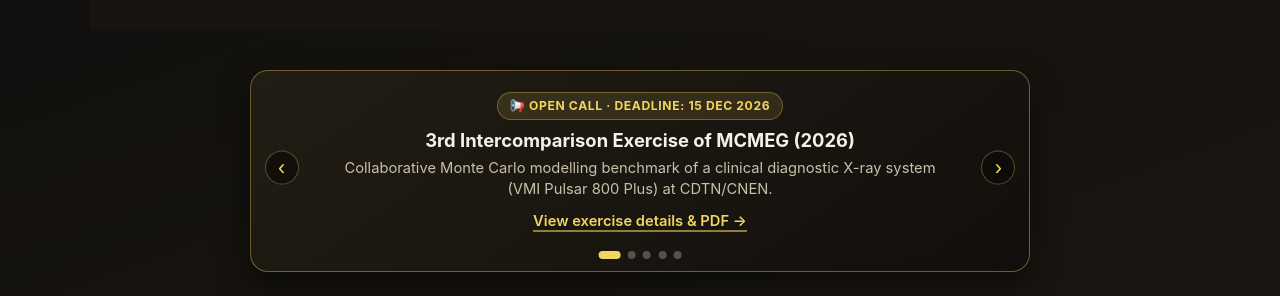
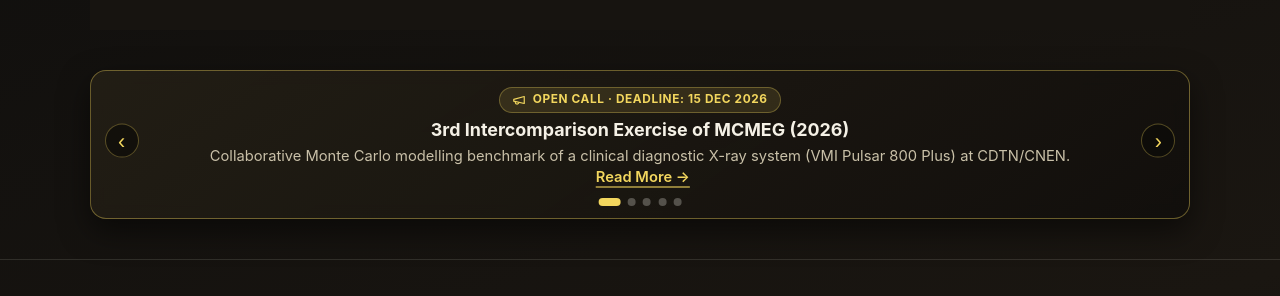
Before and after one commit to mcmegUFMG/website, a plain HTML site: page index.html in a window 1280 px wide. Shown: the part 504-800 px from the top of the page. Drawn offline with Linux system fonts and the light colour scheme.

Commit message:
Align News carousel width with hero, use yellow monochrome SVG icons, and place Read More links inline

```diff
--- a/assets/styles.css
+++ b/assets/styles.css
@@ -376,20 +376,20 @@ header::before {
 }
 
 .news-carousel {
-  max-width: 780px;
-  margin: 0 auto 2.75rem;
+  max-width: 1100px;
+  margin: 0 auto 2.5rem;
   position: relative;
   background: linear-gradient(145deg, rgba(36, 31, 22, 0.88) 0%, rgba(17, 15, 12, 0.92) 100%);
   border: 1px solid rgba(242, 214, 94, 0.38);
-  border-radius: 18px;
-  padding: 1.35rem 3.5rem 2.35rem;
+  border-radius: 16px;
+  padding: 1rem 3.5rem 1.85rem;
   text-align: center;
   backdrop-filter: blur(8px);
   box-shadow: 0 12px 30px rgba(0, 0, 0, 0.5);
 }
 
 .news-slides {
-  min-height: 118px;
+  min-height: 76px;
   display: flex;
   align-items: center;
   justify-content: center;
@@ -399,7 +399,7 @@ header::before {
   display: none;
   flex-direction: column;
   align-items: center;
-  gap: 0.35rem;
+  gap: 0.25rem;
   width: 100%;
   animation: newsFadeIn 0.3s ease;
 }
@@ -420,8 +420,10 @@ header::before {
 }
 
 .news-tag {
-  display: inline-block;
-  font-size: 0.76rem;
+  display: inline-flex;
+  align-items: center;
+  gap: 0.4rem;
+  font-size: 0.74rem;
   font-weight: 700;
   letter-spacing: 0.05em;
   text-transform: uppercase;
@@ -429,32 +431,40 @@ header::before {
   background: rgba(242, 214, 94, 0.12);
   border: 1px solid rgba(242, 214, 94, 0.3);
   border-radius: 999px;
-  padding: 0.18rem 0.75rem;
-  margin-bottom: 0.15rem;
+  padding: 0.15rem 0.75rem;
+  margin-bottom: 0.1rem;
+}
+
+.news-tag-icon {
+  width: 14px;
+  height: 14px;
+  color: var(--accent);
+  flex-shrink: 0;
 }
 
 .news-title {
   margin: 0;
-  font-size: 1.15rem;
+  font-size: 1.12rem;
   font-weight: 700;
   color: var(--text);
-  line-height: 1.35;
+  line-height: 1.3;
 }
 
 .news-desc {
   margin: 0;
   font-size: 0.92rem;
   color: var(--muted);
-  max-width: 600px;
+  max-width: 900px;
   line-height: 1.45;
 }
 
 .news-link {
-  display: inline-block;
-  margin-top: 0.2rem;
+  display: inline;
+  margin-left: 0.35rem;
   font-size: 0.92rem;
   font-weight: 600;
   color: var(--accent);
+  white-space: nowrap;
 }
 
 .news-arrow {
--- a/index.html
+++ b/index.html
@@ -90,48 +90,82 @@
 
         <div class="news-slides" aria-live="polite">
           <article class="news-slide active" data-slide="0">
-            <span class="news-tag">📢 Open Call · Deadline: 15 Dec 2026</span>
+            <span class="news-tag">
+              <svg class="news-tag-icon" viewBox="0 0 24 24" fill="none" stroke="currentColor" stroke-width="2" stroke-linecap="round" stroke-linejoin="round" aria-hidden="true">
+                <path d="M3 11l18-5v12L3 14v-3z"></path>
+                <path d="M11.6 16.8a3 3 0 1 1-5.8-1.6"></path>
+              </svg>
+              Open Call · Deadline: 15 Dec 2026
+            </span>
             <h3 class="news-title">3rd Intercomparison Exercise of MCMEG (2026)</h3>
             <p class="news-desc">
               Collaborative Monte Carlo modelling benchmark of a clinical diagnostic X-ray system (VMI Pulsar 800 Plus) at CDTN/CNEN.
+              <a class="news-link" href="project-intercomparison.html">Read More →</a>
             </p>
-            <a class="news-link" href="project-intercomparison.html">View exercise details &amp; PDF →</a>
           </article>
 
           <article class="news-slide" data-slide="1">
-            <span class="news-tag">🌐 Approved Project · MCTI/CNPq Call Nº 02/2026</span>
+            <span class="news-tag">
+              <svg class="news-tag-icon" viewBox="0 0 24 24" fill="none" stroke="currentColor" stroke-width="2" stroke-linecap="round" stroke-linejoin="round" aria-hidden="true">
+                <circle cx="12" cy="12" r="10"></circle>
+                <line x1="2" y1="12" x2="22" y2="12"></line>
+                <path d="M12 2a15.3 15.3 0 0 1 4 10 15.3 15.3 0 0 1-4 10 15.3 15.3 0 0 1-4-10 15.3 15.3 0 0 1 4-10z"></path>
+              </svg>
+              Approved Project · MCTI/CNPq Call Nº 02/2026
+            </span>
             <h3 class="news-title">TBI Latin American Network Approved in CNPq "Pepe Mujica" Call</h3>
             <p class="news-desc">
               Multinational research network (Argentina, Brazil, Chile, Mexico, and Peru) for Monte Carlo dosimetry, AI, and 3D phantoms in Total Body Irradiation (TBI).
+              <a class="news-link" href="project-tbi.html">Read More →</a>
             </p>
-            <a class="news-link" href="project-tbi.html">Explore the TBI Network project →</a>
           </article>
 
           <article class="news-slide" data-slide="2">
-            <span class="news-tag">📰 Press Feature · Instituto Mário Penna &amp; MCMEG</span>
+            <span class="news-tag">
+              <svg class="news-tag-icon" viewBox="0 0 24 24" fill="none" stroke="currentColor" stroke-width="2" stroke-linecap="round" stroke-linejoin="round" aria-hidden="true">
+                <path d="M4 22h16a2 2 0 0 0 2-2V4a2 2 0 0 0-2-2H8a2 2 0 0 0-2 2v16a2 2 0 0 1-2 2Zm0 0a2 2 0 0 1-2-2v-9c0-1.1.9-2 2-2h2"></path>
+                <path d="M18 14h-8"></path>
+                <path d="M15 18h-5"></path>
+                <path d="M10 6h8v4h-8V6Z"></path>
+              </svg>
+              Press Feature · Instituto Mário Penna &amp; MCMEG
+            </span>
             <h3 class="news-title">Scientific Advance: AI &amp; Personalized Medicine in Ovarian Cancer</h3>
             <p class="news-desc">
               Featured article highlighting our partnership applying deep learning and digital pathology to predict molecular profiles in ovarian cancer.
+              <a class="news-link" href="project-rempto.html">Read More →</a>
             </p>
-            <a class="news-link" href="project-rempto.html">Read more on the REMPTO page →</a>
           </article>
 
           <article class="news-slide" data-slide="3">
-            <span class="news-tag">🗄️ Open Science Repository</span>
+            <span class="news-tag">
+              <svg class="news-tag-icon" viewBox="0 0 24 24" fill="none" stroke="currentColor" stroke-width="2" stroke-linecap="round" stroke-linejoin="round" aria-hidden="true">
+                <ellipse cx="12" cy="5" rx="9" ry="3"></ellipse>
+                <path d="M21 12c0 1.66-4 3-9 3s-9-1.34-9-3"></path>
+                <path d="M3 5v14c0 1.66 4 3 9 3s9-1.34 9-3V5"></path>
+              </svg>
+              Open Science Repository
+            </span>
             <h3 class="news-title">Internal Dosimetry — Specific Absorbed Fractions (SAF) Database</h3>
             <p class="news-desc">
               Open computational repository and interactive web tool for Specific Absorbed Fractions generated via Monte Carlo simulations at UFMG.
+              <a class="news-link" href="internal-dosimetry.html">Read More →</a>
             </p>
-            <a class="news-link" href="internal-dosimetry.html">Explore SAF Database →</a>
           </article>
 
           <article class="news-slide" data-slide="4">
-            <span class="news-tag">🎓 Free Online Course</span>
+            <span class="news-tag">
+              <svg class="news-tag-icon" viewBox="0 0 24 24" fill="none" stroke="currentColor" stroke-width="2" stroke-linecap="round" stroke-linejoin="round" aria-hidden="true">
+                <path d="M22 10v6M2 10l10-5 10 5-10 5z"></path>
+                <path d="M6 12v5c0 2 2 3 6 3s6-1 6-3v-5"></path>
+              </svg>
+              Free Online Course
+            </span>
             <h3 class="news-title">Introduction to the Monte Carlo Method</h3>
             <p class="news-desc">
               Open educational course covering fundamentals and practical applications of Monte Carlo radiation transport in nuclear sciences.
+              <a class="news-link" href="course.html">Read More →</a>
             </p>
-            <a class="news-link" href="course.html">Start learning →</a>
           </article>
         </div>
 
```
